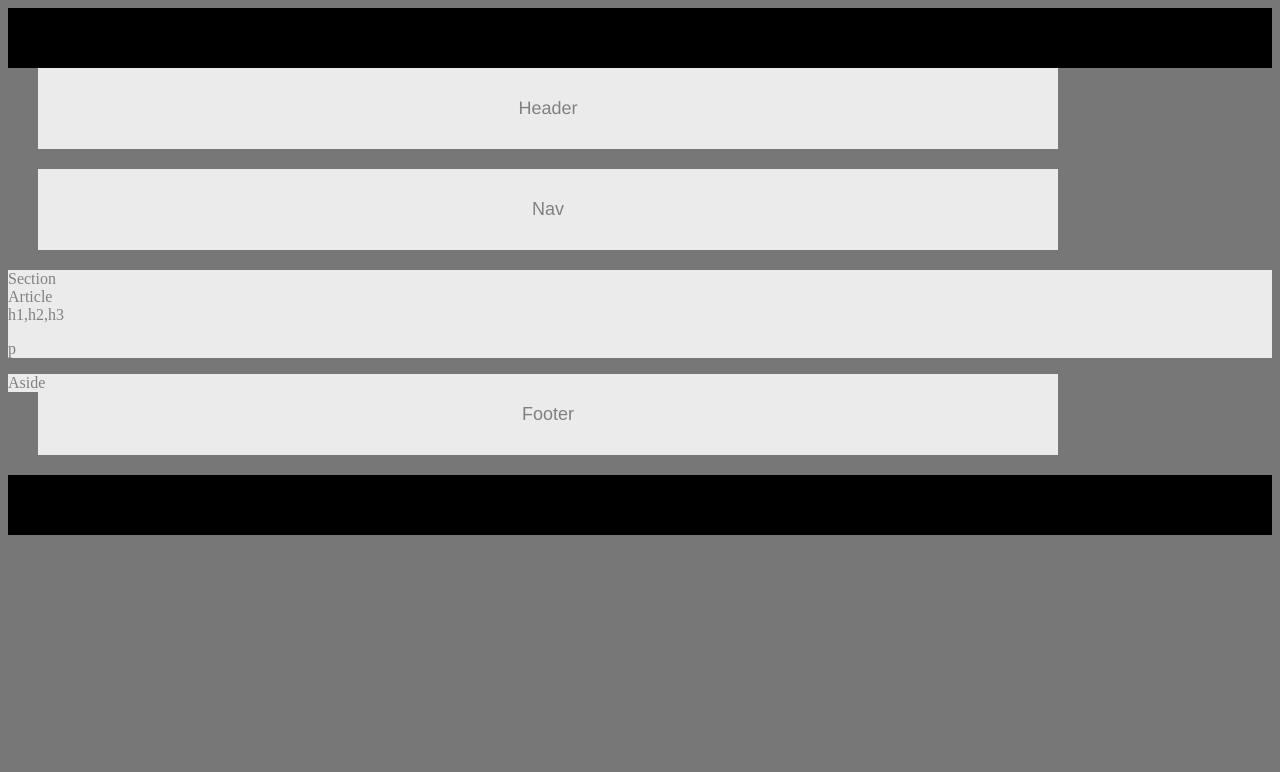
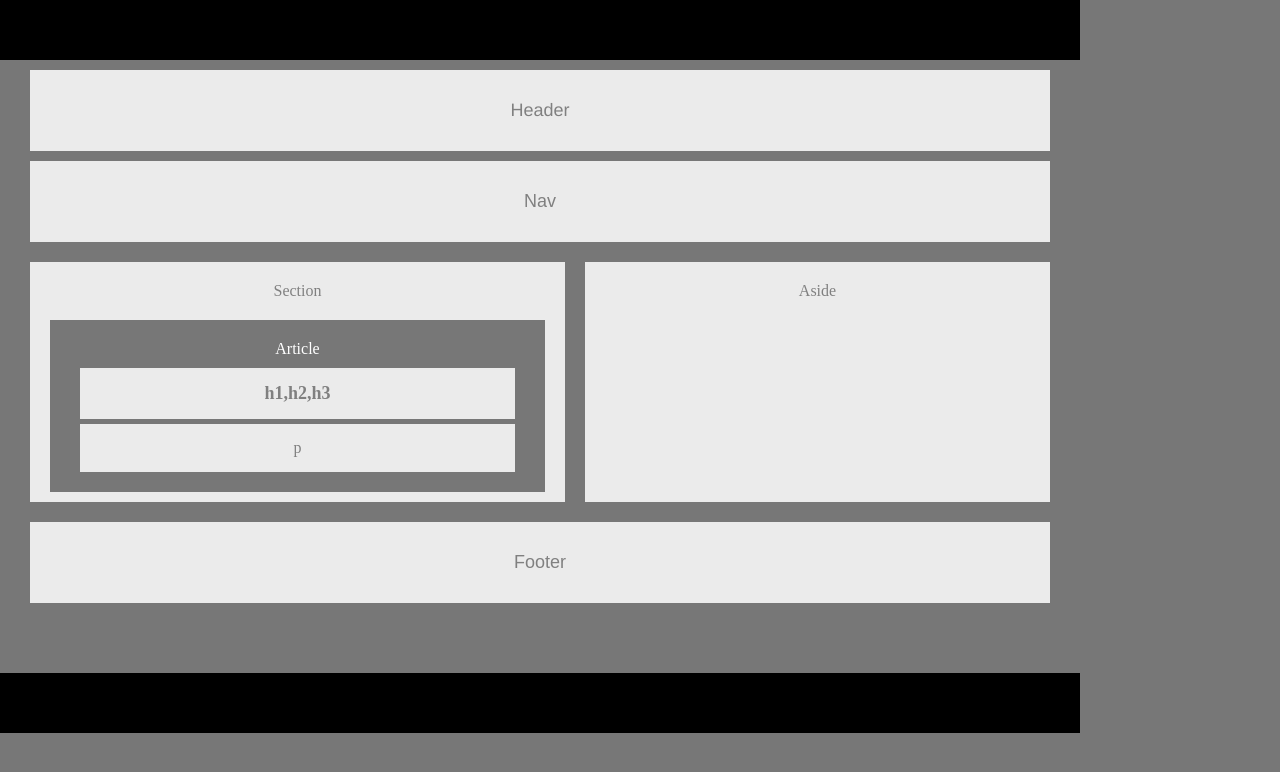
Before and after one commit to ashtonroth/HW-Wireframe, a plain HTML site: page index.html in a window 1280 px wide. Drawn offline with Linux system fonts and the light colour scheme.

Commit message:
might be right

```diff
--- a/index.html
+++ b/index.html
@@ -5,7 +5,7 @@
     <link rel="stylesheet" href= "style.css">
 </head>
 
-<body>
+    <body>
 
         <header>
              Header
@@ -20,15 +20,15 @@
             <div class="article">
                 <section id="article">
                     Article
-                </section>
-                    <div id="h123">
+
+
+                    <div class="h123">
                         h1,h2,h3
                     </div>
-                    <p id="p">
+                    <div class="p">
                         p
-                    </p>
-
-
+                    </div>
+                </section>
             </div>
         </section>
 
@@ -37,19 +37,11 @@
         </section>
 
 
-    <footer>
-        Footer
-    </footer>
+        <footer>
+            Footer
+        </footer>
 
-
-</body>
-
-
-
-
-
-
-
+    </body>
 
 
 
--- a/style.css
+++ b/style.css
@@ -1,19 +1,22 @@
-
 body {
     background-color: #777 ;
     border-top-style: solid ;
     border-bottom-style: solid ;
     border-color: black ;
     border-width: 60px ;
-    margin-top: 0 px;
-    margin-bottom: 0px ;
+    margin-right: 0% ;
+    margin-left: 0% ;
+    margin-top: 0% ;
+    margin-bottom: 0% ;
+    position: absolute ;
 
 }
 header {
     background: #ebebeb ;
     color: grey ;
     padding: 30px ;
-    margin-bottom: 20px;
+    margin-top: 10px ;
+    margin-bottom: 10px;
     margin-left: 30px ;
     margin-right: 30px ;
     width: 960px ;
@@ -37,20 +40,71 @@ Nav {
 #Section {
     background: #ebebeb ;
     color: grey ;
+    width: 495px ;
+    height: 200px ;
+    padding: 20px ;
+    text-align: center ;
+    margin-left: 30px ;
+    margin-bottom: 10px ;
+    float: left ;
 
+
+}
+
+#article {
+    clear: both ;
+    overflow: auto ;
+    background: #777 ;
+    color: white ;
+    text-align: center ;
+    padding: 20px ;
+    margin-top: 20px ;
+    margin-bottom: 20px ;
+
+}
+
+.h123 {
+    background: #ebebeb ;
+    color: grey ;
+    margin-top: 10px ;
+    margin-bottom: 5px ;
+    margin-right: 10px ;
+    margin-left: 10px ;
+    padding: 15px ;
+    font-weight: bold ;
+    font-size: 18px ;
+}
+
+.p {
+    background: #ebebeb ;
+    color: grey ;
+    padding: 15px ;
+    margin-right: 10px ;
+    margin-left: 10px ;
 }
 
 
 #Aside {
     background: #ebebeb ;
     color: grey ;
-    float: left;
+    padding: 20px ;
+    Margin-bottom: 20px ;
+    margin-left: 20px ;
+    height: 200px ;
+    width: 425px ;
+    text-align: center ;
+    float: left ;
+
+
 }
 footer {
+    clear: both ;
+    overflow: auto ;
     background: #ebebeb ;
     color: grey ;
     padding: 30px ;
-    margin-bottom: 20px;
+    height: 20x ;
+    margin-bottom: 70px ;
     margin-left: 30px ;
     margin-right: 30px ;
     width: 960px ;
```
